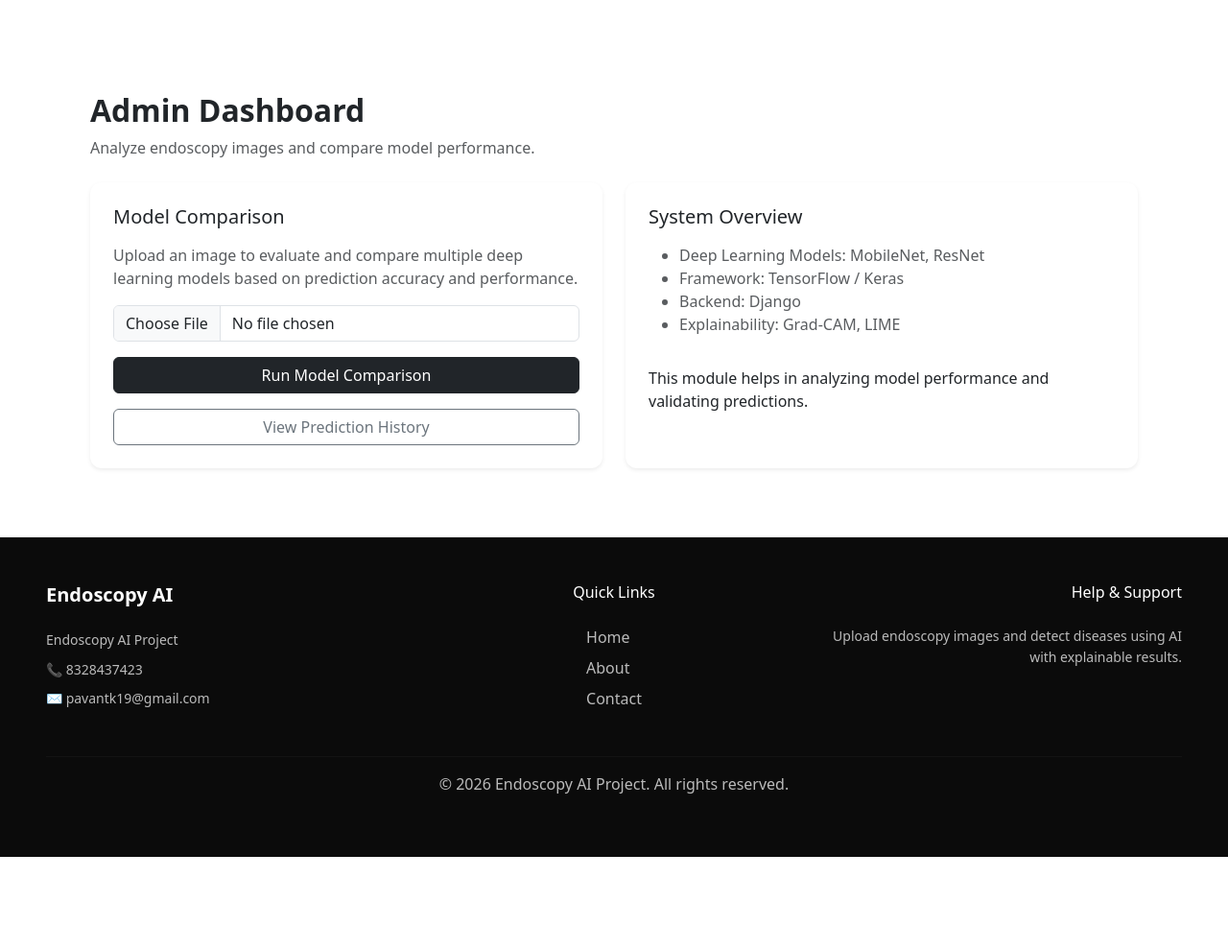
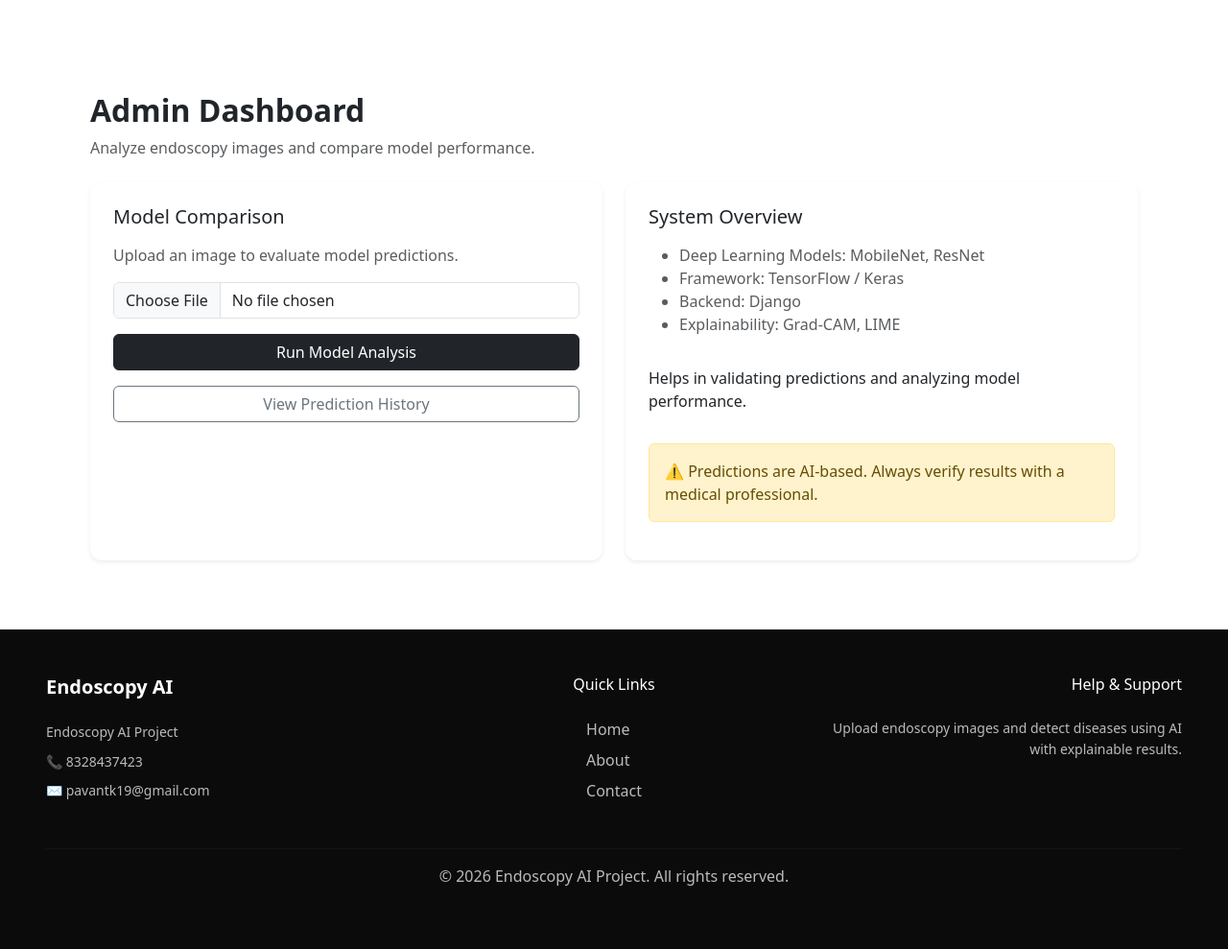
Before and after one commit to tarun1910-git/Explainable-AI, a Django app: template predictor/templates/predictor/admin_dashboard.html in a window 1280 px wide. Shown: the part 56-1045 px from the top of the page at 96% size. Before the commit the page ends 949 px from the top, so only its background shows below. Run offline with Django 5.2, Linux system fonts and the light colour scheme; the template is opened without the code that fills it, so the values that code supplies are empty; some libraries are stand-ins or nearby versions.

Commit message:
Cleaned cache files and updated UI templates

```diff
--- a/predictor/templates/predictor/admin_dashboard.html
+++ b/predictor/templates/predictor/admin_dashboard.html
@@ -4,7 +4,6 @@
 
 <div class="container py-5">
 
-    <!-- Header -->
     <div class="mb-4">
         <h2 class="fw-bold">Admin Dashboard</h2>
         <p class="text-muted">
@@ -21,8 +20,7 @@
                 <h5 class="mb-3">Model Comparison</h5>
 
                 <p class="text-muted">
-                    Upload an image to evaluate and compare multiple deep learning models
-                    based on prediction accuracy and performance.
+                    Upload an image to evaluate model predictions.
                 </p>
 
                 <form method="POST" enctype="multipart/form-data">
@@ -33,12 +31,13 @@
                     </div>
 
                     <button class="btn btn-dark w-100">
-                        Run Model Comparison
+                        Run Model Analysis
                     </button>
                 </form>
+
                 <a href="{% url 'admin_history' %}" class="btn btn-outline-secondary w-100 mt-3">
-    View Prediction History
-</a>
+                    View Prediction History
+                </a>
 
             </div>
         </div>
@@ -57,8 +56,13 @@
                 </ul>
 
                 <p class="mt-3">
-                    This module helps in analyzing model performance and validating predictions.
+                    Helps in validating predictions and analyzing model performance.
                 </p>
+
+                <!-- 🚨 DOCTOR MESSAGE -->
+                <div class="alert alert-warning mt-3">
+                    ⚠️ Predictions are AI-based. Always verify results with a medical professional.
+                </div>
 
             </div>
         </div>
--- a/predictor/templates/predictor/contact.html
+++ b/predictor/templates/predictor/contact.html
@@ -18,8 +18,8 @@
                 <div class="mb-4">
                     <h5>Contact Information</h5>
                     <p><strong>Project:</strong> Endoscopy AI System</p>
-                    <p><strong>Email:</strong> info.projects@gmail.com</p>
-                    <p><strong>Phone:</strong> +91 8500221170</p>
+                    <p><strong>Email:</strong> pavantk19@gmail.com</p>
+                    <p><strong>Phone:</strong> +91 8328437423</p>
                     <p><strong>Location:</strong> India</p>
                 </div>
 
--- a/predictor/templates/predictor/user_dashboard.html
+++ b/predictor/templates/predictor/user_dashboard.html
@@ -7,7 +7,7 @@
     <!-- Header -->
     <div class="mb-4">
         <h2 class="fw-bold">User Dashboard</h2>
-        <p class="text-muted">Welcome, {{ username }}. Use the system to analyze endoscopy images.</p>
+        <p class="text-muted">Welcome, {{ request.user.username }}. Use the system to analyze endoscopy images.</p>
     </div>
 
     <!-- Main Actions -->
```
Also changed, not shown: predictor/templates/predictor/prediction_result.html (+13 -36 lines), db.sqlite3 (deleted).
